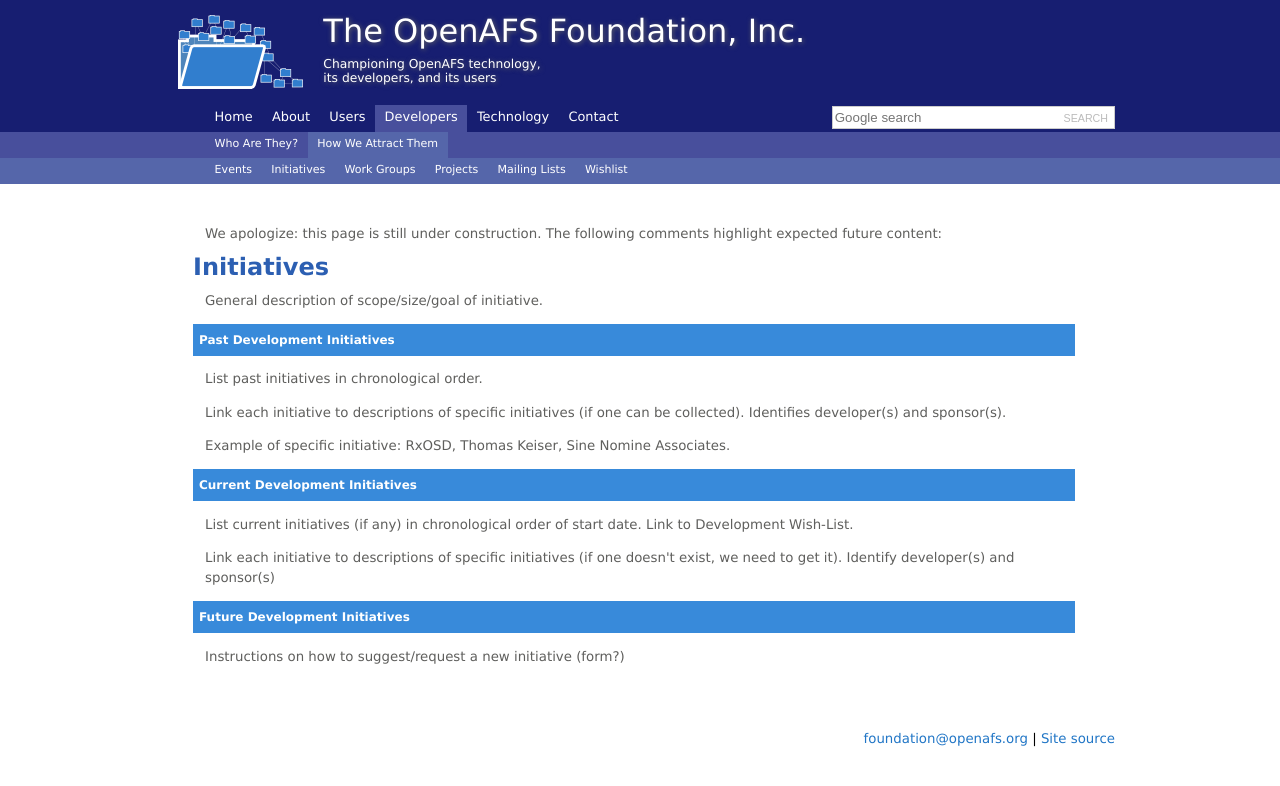
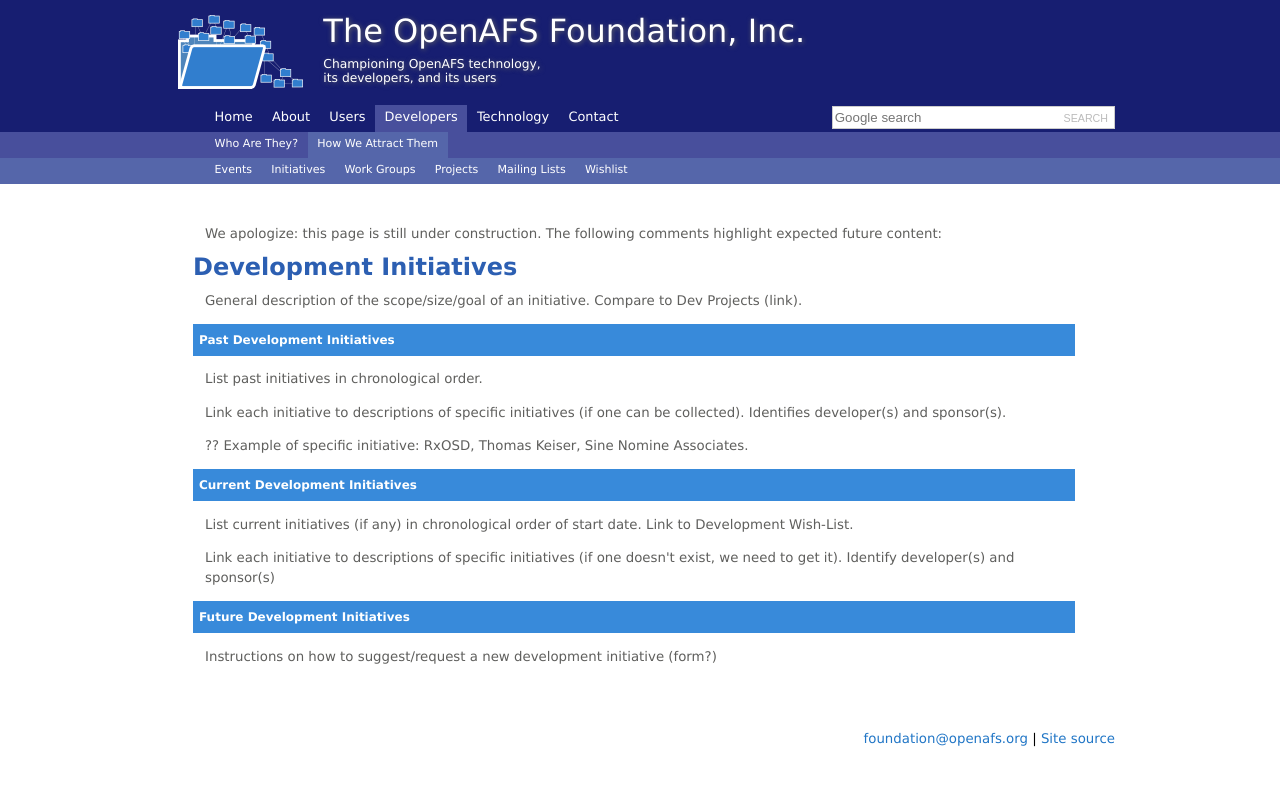
Before and after one commit to openafsfoundation/openafsfoundation.org, a Jekyll site: the page built from devs/initiatives/index.md, in a window 1280 px wide. Shown: the top 786 px of the page. Built offline with Jekyll 4.4.1, drawn with Linux system fonts in a browser that asks for light colours.

Commit message:
Update index.md

```diff
--- a/devs/initiatives/index.md
+++ b/devs/initiatives/index.md
@@ -5,9 +5,9 @@
 
 We apologize: this page is still under construction.  The following comments highlight expected future content:
 
-## Initiatives ##
+## Development Initiatives ##
 
-General description of scope/size/goal of initiative.
+General description of the scope/size/goal of an initiative.  Compare to Dev Projects (link).
 
 ### Past Development Initiatives ###
 
@@ -15,7 +15,7 @@
 
 Link each initiative to descriptions of specific initiatives (if one can be collected).  Identifies developer(s) and sponsor(s).
 
-Example of specific initiative: RxOSD, Thomas Keiser, Sine Nomine Associates.
+?? Example of specific initiative: RxOSD, Thomas Keiser, Sine Nomine Associates.
 
 ### Current Development Initiatives ###
 
@@ -25,4 +25,4 @@
 
 ### Future Development Initiatives ###
 
-Instructions on how to suggest/request a new initiative (form?)
+Instructions on how to suggest/request a new development initiative (form?)
```
